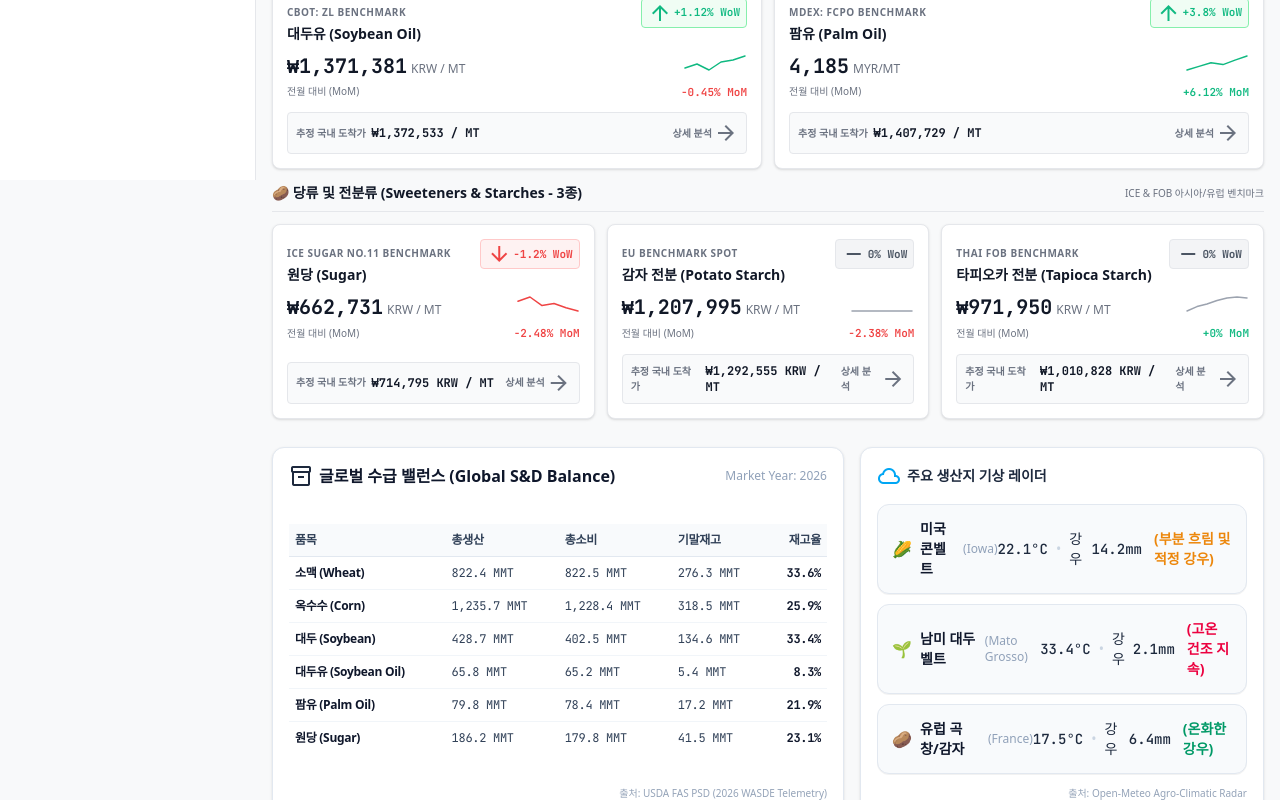
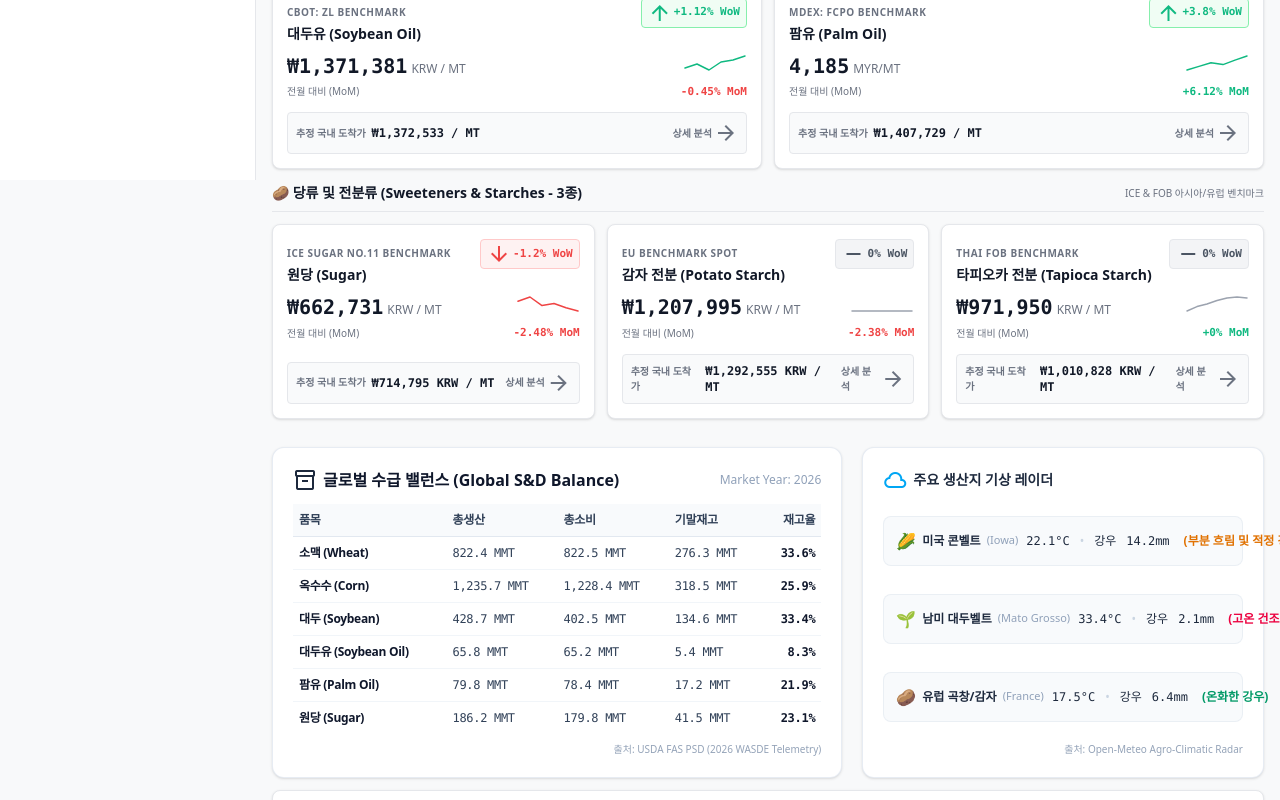
Before and after one commit to christineyoun/RMS-final, a React (Vite) app: page / in a window 1280 px wide. Shown: the part 620-1420 px from the top of the page. Built offline with nearby package versions, Linux system fonts and the light colour scheme; no server answers.

Commit message:
chore: update branding and refine terminal UI
- Rename application to "농심 RMS 터미널" and add custom favicon.
- Update project metadata description.
- Simplify CSS structure and apply consistent Noto Sans KR typography.
- Refine layout spacing and card aesthetics in OverviewTerminal.

```diff
--- a/metadata.json
+++ b/metadata.json
@@ -1,6 +1,6 @@
 {
   "name": "Remix RMS Final",
-  "description": "",
+  "description": "농심 원자재 구매 데스크를 위한 글로벌 농산물 S&D, 시장 인텔리전스 및 거시경제 모니터링 터미널",
   "requestFramePermissions": [],
   "majorCapabilities": [
     "MAJOR_CAPABILITY_SERVER_SIDE_GEMINI_API"
--- a/src/components/OverviewTerminal.tsx
+++ b/src/components/OverviewTerminal.tsx
@@ -942,10 +942,10 @@ export const OverviewTerminal: React.FC<OverviewTerminalProps> = ({
         )}
         </div>
 
-        {/* 3. Row 3: WASDE Matrix (7 cols) + Weather Radar (5 cols) */}
-        <section className="grid grid-cols-1 lg:grid-cols-12 gap-4 my-3 print:grid-cols-12 print:gap-3 print:my-2 pdf-section-card break-inside-avoid print:break-inside-avoid w-full" id="wasde-weather-grid">
+        {/* 3. Row 3: WASDE Matrix (7 cols) + Weather Radar (5 cols) in 12-column grid */}
+        <section className="grid grid-cols-1 lg:grid-cols-12 gap-5 my-3 print:grid-cols-12 print:gap-3 print:my-2 pdf-section-card break-inside-avoid print:break-inside-avoid w-full" id="wasde-weather-grid">
           {/* WASDE Summary Table (7 Cols) */}
-          <div className="lg:col-span-7 print:col-span-7 bg-white rounded-xl border border-slate-200 p-4 print:p-3 shadow-sm flex flex-col justify-between">
+          <div className="lg:col-span-7 print:col-span-7 bg-white border border-slate-200/80 rounded-xl p-5 print:p-3 shadow-sm flex flex-col justify-between">
             <div className="flex justify-between items-center mb-3">
               <div className="flex items-center gap-1.5 min-w-0">
                 <span className="material-symbols-outlined text-[18px] text-slate-800 shrink-0">inventory_2</span>
@@ -987,7 +987,7 @@ export const OverviewTerminal: React.FC<OverviewTerminalProps> = ({
           </div>
 
           {/* Weather Radar (5 Cols) */}
-          <div className="lg:col-span-5 print:col-span-5 bg-white rounded-xl border border-slate-200 p-4 print:p-3 shadow-sm flex flex-col justify-between" id="external-pipeline-section">
+          <div className="lg:col-span-5 print:col-span-5 bg-white border border-slate-200/80 rounded-xl p-5 print:p-3 shadow-sm flex flex-col justify-between" id="external-pipeline-section">
             <div className="flex justify-between items-center mb-3">
               <div className="flex items-center gap-1.5">
                 <span className="material-symbols-outlined text-[18px] text-sky-500">cloud</span>
@@ -997,69 +997,66 @@ export const OverviewTerminal: React.FC<OverviewTerminalProps> = ({
               </div>
             </div>
 
-            <div className="flex-1 flex flex-col justify-around gap-2.5 my-auto py-1">
-              {/* Row 1: US Corn Belt */}
-              <div className="flex items-center justify-between p-3.5 print:p-2.5 bg-[#f8fafc] border border-slate-200 rounded-xl shadow-2xs">
-                <div className="flex items-center gap-2 font-bold text-slate-900 text-sm">
-                  <span className="text-base">🌽</span>
-                  <span>미국 콘벨트</span>
-                  <span className="font-normal text-slate-400 text-xs">(Iowa)</span>
+            <div className="space-y-3 flex-1 flex flex-col justify-around my-auto py-1">
+              {[
+                {
+                  id: 'weather-us-corn-belt',
+                  icon: '🌽',
+                  title: '미국 콘벨트',
+                  region: 'Iowa',
+                  temp: weatherData.usCornBelt.temp.toFixed(1),
+                  rain: weatherData.usCornBelt.precip.toFixed(1),
+                  status: '적정 강우'
+                },
+                {
+                  id: 'weather-sa-soy-belt',
+                  icon: '🌱',
+                  title: '남미 대두벨트',
+                  region: 'Mato Grosso',
+                  temp: weatherData.saSoyBelt.temp.toFixed(1),
+                  rain: weatherData.saSoyBelt.precip.toFixed(1),
+                  status: '고온 건조'
+                },
+                {
+                  id: 'weather-eu-crop-radar',
+                  icon: '🥔',
+                  title: '유럽 곡창/감자',
+                  region: 'France',
+                  temp: weatherData.euCropRadar.temp.toFixed(1),
+                  rain: weatherData.euCropRadar.precip.toFixed(1),
+                  status: '온화 강우'
+                }
+              ].map((item, index) => (
+                <div
+                  key={index}
+                  className="flex items-center justify-between p-3 rounded-lg bg-slate-50 border border-slate-200/60 text-xs gap-2"
+                >
+                  {/* Left Group: Icon + Region Title + (Country/State) */}
+                  <div className="flex items-center gap-1.5 min-w-0 shrink-0">
+                    <span className="text-base shrink-0">{item.icon}</span>
+                    <span className="font-bold text-slate-800 whitespace-nowrap">{item.title}</span>
+                    <span className="text-slate-400 text-[11px] whitespace-nowrap">({item.region})</span>
+                  </div>
+
+                  {/* Right Group: Temp + Rain + Status Badge */}
+                  <div className="flex items-center gap-2.5 shrink-0 ml-auto" id={item.id}>
+                    <span className="font-mono text-slate-700 font-semibold whitespace-nowrap">{item.temp}°C</span>
+                    <span className="text-slate-300">·</span>
+                    <span className="font-mono text-slate-500 text-[11px] whitespace-nowrap">강우 {item.rain}mm</span>
+
+                    {/* Status Badge */}
+                    <span className={`px-2 py-0.5 rounded text-[11px] font-medium whitespace-nowrap ${
+                      item.status.includes('건조') || item.status.includes('고온')
+                        ? 'bg-rose-50 text-rose-600 border border-rose-200'
+                        : item.status.includes('흐림') || item.status.includes('주의')
+                        ? 'bg-amber-50 text-amber-600 border border-amber-200'
+                        : 'bg-emerald-50 text-emerald-600 border border-emerald-200'
+                    }`}>
+                      ({item.status})
+                    </span>
+                  </div>
                 </div>
-                <div className="flex items-center gap-2 text-sm" id="weather-us-corn-belt">
-                  <span className="font-mono text-slate-900 font-bold text-sm">
-                    {weatherData.usCornBelt.temp.toFixed(1)}°C
-                  </span>
-                  <span className="text-slate-300">•</span>
-                  <span className="font-mono text-slate-700 font-medium text-sm">
-                    {weatherData.usCornBelt.precip.toFixed(1)}mm
-                  </span>
-                  <span className="font-bold text-[#EC870C] text-xs ml-1 bg-[#fff7ed] border border-[#fed7aa] px-2 py-0.5 rounded-md">
-                    (적정 강우)
-                  </span>
-                </div>
-              </div>
-
-              {/* Row 2: South America Soy Belt */}
-              <div className="flex items-center justify-between p-3.5 print:p-2.5 bg-[#f8fafc] border border-slate-200 rounded-xl shadow-2xs">
-                <div className="flex items-center gap-2 font-bold text-slate-900 text-sm">
-                  <span className="text-base">🌱</span>
-                  <span>남미 대두벨트</span>
-                  <span className="font-normal text-slate-400 text-xs">(Mato Grosso)</span>
-                </div>
-                <div className="flex items-center gap-2 text-sm" id="weather-sa-soy-belt">
-                  <span className="font-mono text-slate-900 font-bold text-sm">
-                    {weatherData.saSoyBelt.temp.toFixed(1)}°C
-                  </span>
-                  <span className="text-slate-300">•</span>
-                  <span className="font-mono text-slate-700 font-medium text-sm">
-                    {weatherData.saSoyBelt.precip.toFixed(1)}mm
-                  </span>
-                  <span className="font-bold text-rose-600 text-xs ml-1 bg-rose-50 border border-rose-200 px-2 py-0.5 rounded-md">
-                    (고온 건조)
-                  </span>
-                </div>
-              </div>
-
-              {/* Row 3: Europe Crop Radar */}
-              <div className="flex items-center justify-between p-3.5 print:p-2.5 bg-[#f8fafc] border border-slate-200 rounded-xl shadow-2xs">
-                <div className="flex items-center gap-2 font-bold text-slate-900 text-sm">
-                  <span className="text-base">🥔</span>
-                  <span>유럽 곡창/감자</span>
-                  <span className="font-normal text-slate-400 text-xs">(France)</span>
-                </div>
-                <div className="flex items-center gap-2 text-sm" id="weather-eu-crop-radar">
-                  <span className="font-mono text-slate-900 font-bold text-sm">
-                    {weatherData.euCropRadar.temp.toFixed(1)}°C
-                  </span>
-                  <span className="text-slate-300">•</span>
-                  <span className="font-mono text-slate-700 font-medium text-sm">
-                    {weatherData.euCropRadar.precip.toFixed(1)}mm
-                  </span>
-                  <span className="font-bold text-[#059669] text-xs ml-1 bg-[#F0FDF4] border border-[#86EFAC] px-2 py-0.5 rounded-md">
-                    (온화 강우)
-                  </span>
-                </div>
-              </div>
+              ))}
             </div>
 
             <div className="text-[10px] text-[#94A3B8] font-normal text-right mt-2 select-none">
--- a/src/index.css
+++ b/src/index.css
@@ -1,271 +1,36 @@
 @import "tailwindcss";
+@import url('https://fonts.googleapis.com/css2?family=Noto+Sans+KR:wght@400;500;700;800&display=swap');
 
 @layer base {
-  html, body {
-    margin: 0;
-    padding: 0;
-  }
   body {
-    font-family: -apple-system, BlinkMacSystemFont, "Segoe UI", Roboto, "Helvetica Neue", Arial, "Noto Sans KR", sans-serif;
-    @apply font-sans antialiased text-slate-900;
-  }
-  html {
-    scroll-behavior: smooth;
+    @apply bg-slate-50 text-slate-900 antialiased;
+    font-family: 'Noto Sans KR', -apple-system, BlinkMacSystemFont, system-ui, sans-serif;
   }
 }
 
-::-webkit-scrollbar {
-  display: none;
-}
-
-@keyframes highlightPulse {
-  0% {
-    box-shadow: 0 0 0 4px rgba(223, 0, 41, 0.45);
-    border-color: #DF0029;
-  }
-  50% {
-    box-shadow: 0 0 0 8px rgba(223, 0, 41, 0.2);
-  }
-  100% {
-    box-shadow: 0 0 0 0 rgba(223, 0, 41, 0);
-  }
-}
-
-:target {
-  scroll-margin-top: 5rem;
-  animation: highlightPulse 2.2s ease-out;
-  border-color: #DF0029 !important;
-}
-
-.font-mono, .font-data {
-  font-family: 'JetBrains Mono', monospace;
-  font-variant-numeric: tabular-nums;
-}
-
-h1, h2, h3, h4, h5, h6, .card-title, .section-title, .break-keep {
-  word-break: keep-all;
-  overflow-wrap: break-word;
-}
-
-.pdf-section-card {
-  page-break-inside: avoid !important;
-  break-inside: avoid !important;
-}
-
+/* Target print media overrides */
 @media print {
-  @page {
-    size: A4 portrait;
-    margin: 10mm 12mm 10mm 12mm;
+  html, body, #root {
+    background-color: #f8fafc !important;
+    -webkit-print-color-adjust: exact !important;
+    print-color-adjust: exact !important;
+    color-adjust: exact !important;
   }
 
-  html, body {
-    width: 210mm !important;
-    background: #ffffff !important;
-    font-size: 11px !important;
+  *, *::before, *::after {
+    -webkit-print-color-adjust: exact !important;
+    print-color-adjust: exact !important;
+    color-adjust: exact !important;
   }
 
-  /* Remove web UI padding/margins */
-  .overview-container {
-    padding: 0 !important;
-    margin: 0 !important;
-    width: 100% !important;
-  }
-
-  /* Force Page Breaks */
-  .overview-page-1 {
-    page-break-after: always !important;
-    break-after: page !important;
-    height: 270mm !important; /* Lock Page 1 height */
-    overflow: hidden !important;
-  }
-
-  .overview-page-2 {
-    page-break-before: always !important;
-    break-before: page !important;
-    height: 270mm !important; /* Lock Page 2 height */
-    overflow: hidden !important;
-  }
-
-  .macroeconomic-drivers-card {
-    break-inside: avoid !important;
-    page-break-inside: avoid !important;
-    margin-top: 0.5rem !important;
-  }
-
-  /* 1. Clear layout restrictions on main wrappers */
-  html, body, #root, main, .app-container, .CommodityDetail, .OverviewTerminal {
-    margin: 0 !important;
-    padding: 0 !important;
-    width: 100% !important;
-    max-width: 100% !important;
-    background: #ffffff !important;
-    color: #111827 !important;
-    word-break: keep-all !important;
-    overflow-wrap: break-word !important;
-  }
-
-  /* Strict print hiding for UI chrome */
-  header,
-  aside,
-  .print-hide,
-  .pdf-hide,
-  button,
-  input,
-  select,
-  .no-print {
-    display: none !important;
-  }
-
-  /* Tighten overall card spacing for PDF generation */
-  .pdf-container {
-    padding: 0.5rem !important;
-  }
-  .pdf-section-block,
-  .bg-white.rounded-xl {
-    padding: 0.75rem 1rem !important;
-    margin-bottom: 0.75rem !important;
-  }
-  .gap-4, .gap-6 {
-    gap: 0.5rem !important;
-  }
-  /* Ensure charts don't take up excessive vertical height on PDF */
-  .recharts-responsive-container {
-    height: 200px !important;
-  }
-
-  /* Prevent orphan headers at page bottoms */
-  h1, h2, h3, h4 {
-    break-after: avoid !important;
-    page-break-after: avoid !important;
-  }
-
-  /* Only apply break-inside: avoid to small leaf items */
-  .news-card-item,
-  .origin-card,
-  tr,
-  table,
-  figure {
+  /* Preserve card containers on page breaks */
+  article, section, .rounded-xl, .rounded-lg, .border {
     break-inside: avoid !important;
     page-break-inside: avoid !important;
   }
 
-  /* Maintain elastic multi-column WASDE telemetry grids in print */
-  .wasde-grid {
-    display: grid !important;
-    grid-template-columns: repeat(3, minmax(0, 1fr)) !important;
-    gap: 8px !important;
-  }
-
-  .market-intelligence-section {
-    margin-top: 1.5rem !important;
-    padding-top: 0.75rem !important;
-    break-inside: avoid !important;
-    page-break-inside: avoid !important;
-  }
-
-  /* Prevent responsive collapse on header metric cards in print */
-  .header-metrics-wrapper,
-  .pdf-header-metrics {
-    display: grid !important;
-    grid-template-columns: repeat(3, minmax(0, 1fr)) !important;
-    width: 100% !important;
-    gap: 12px !important;
-  }
-
-  .header-metric-card {
-    width: 100% !important;
-    max-width: 100% !important;
-    flex: 1 1 0% !important;
-    padding: 0.5rem 0.75rem !important;
-    font-size: 0.85rem !important;
-  }
-
-  /* Target the WASDE + Origin Radar parent container */
-  .wasde-origin-radar-section,
-  .wasde-origin-radar-wrapper,
-  .wasde-section-container {
-    display: grid !important;
-    grid-template-columns: repeat(2, minmax(0, 1fr)) !important;
-    gap: 1rem !important;
-    clear: both !important;
-    break-before: page !important;
-    page-break-before: always !important;
-    margin-top: 2rem !important;
-    position: relative !important;
-  }
-
-  /* Keep internal citations glued inside the card */
-  .wasde-origin-radar-section *,
-  .wasde-origin-radar-wrapper * {
-    break-inside: avoid !important;
-    page-break-inside: avoid !important;
+  /* Hide interactive buttons in output */
+  button, nav, .no-print {
+    display: none !important;
   }
 }
-
-/* Base and PDF header metrics styles */
-.header-metrics-wrapper,
-.pdf-header-metrics,
-.pdf-export-mode .header-metrics-wrapper,
-.pdf-export-mode .pdf-header-metrics {
-  display: grid !important;
-  grid-template-columns: repeat(3, minmax(0, 1fr)) !important;
-  width: 100% !important;
-  gap: 12px !important;
-}
-
-.header-metric-card {
-  width: 100% !important;
-  max-width: 100% !important;
-  box-sizing: border-box !important;
-}
-
-/* PDF Export Mode forced desktop layout during html2canvas rendering */
-.pdf-export-mode {
-  width: 1200px !important;
-  min-width: 1200px !important;
-  max-width: 1200px !important;
-}
-
-.pdf-export-mode .header-metric-card {
-  padding: 0.5rem 0.75rem !important;
-}
-
-.pdf-export-mode .wasde-origin-radar-section,
-.pdf-export-mode .wasde-origin-radar-wrapper,
-.pdf-export-mode .wasde-section-container {
-  display: grid !important;
-  grid-template-columns: repeat(2, minmax(0, 1fr)) !important;
-  gap: 1rem !important;
-}
-
-/* Global Amber / Orange / Caution Badge Consistency */
-.badge-amber,
-.badge-orange,
-.badge-caution {
-  background-color: #fff7ed !important;
-  border-color: #fed7aa !important;
-  color: #ec870c !important;
-}
-
-/* Global Tailwind Amber Overrides to Soft Orange Design Token */
-.text-amber-500,
-.text-amber-600,
-.text-amber-700,
-.text-amber-800 {
-  color: #EC870C !important;
-}
-
-.bg-amber-50,
-.bg-amber-100 {
-  background-color: #fff7ed !important;
-}
-
-.bg-amber-500,
-.bg-amber-600 {
-  background-color: #EC870C !important;
-}
-
-.border-amber-200,
-.border-amber-300 {
-  border-color: #fed7aa !important;
-}
```
Also changed, not shown: index.html (+7 -4 lines).
